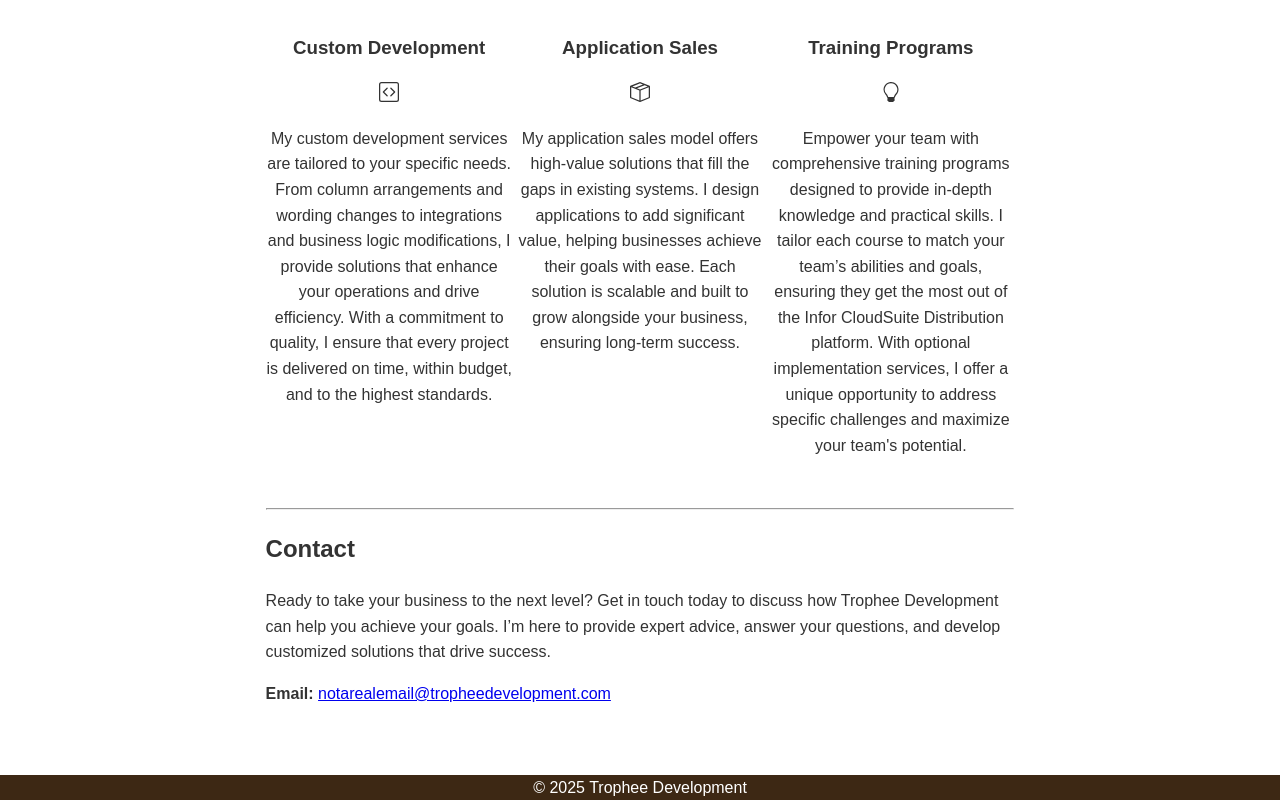
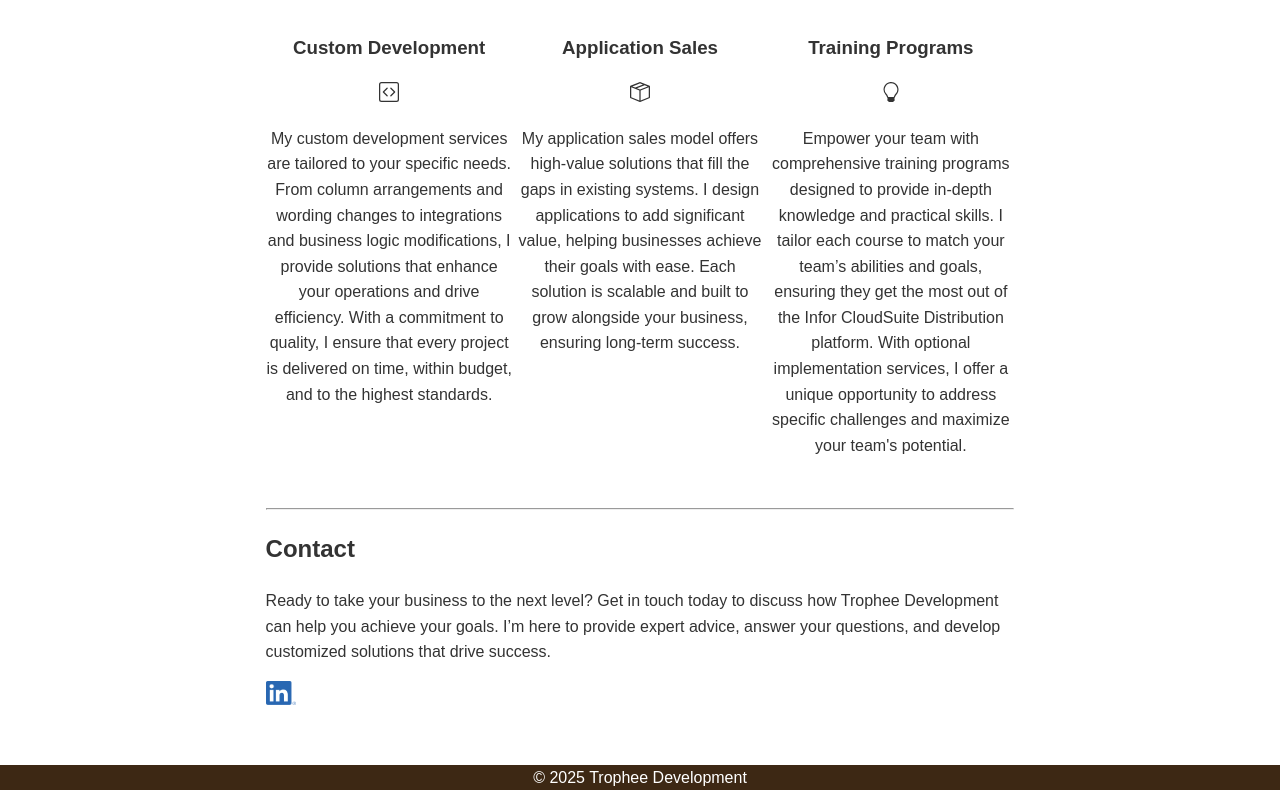
Before and after one commit to jphee/RoyalWorksWebsitePublic, a plain HTML site: page index.html in a window 1280 px wide. Shown: the part 1837-2637 px from the top of the page. Drawn offline with Linux system fonts and the light colour scheme.

Commit message:
Change to icon and contact

```diff
--- a/index.html
+++ b/index.html
@@ -5,7 +5,7 @@
     <meta charset="UTF-8">
     <meta name="viewport" content="width=device-width, initial-scale=1.0">
     <title>Trophee | ERP Development</title>
-    <link rel="icon" href="./icon2.svg" type="image/svg+xml">
+    <link rel="icon" href="./icon3.svg" type="image/svg+xml">
     <link rel="stylesheet" href="./style.css">
 </head>
 
@@ -90,7 +90,11 @@
             <!-- A Smarter Approach to Enhancements Section -->
             <div class="section" id="smarter">
                 <h2>A Smarter Approach to Enhancements</h2>
-                <p>Work with a true jack of all trades who streamlines your enhancement process, reducing costs and complexity. Instead of managing multiple consultants and developers—each with their own rates and communication gaps—you’ll work directly with me from start to finish. From gathering requirements to development and final delivery, I ensure a seamless process with clear communication, efficient execution, and a single, transparent rate.</p>
+                <p>Work with a true jack of all trades who streamlines your enhancement process, reducing costs and
+                    complexity. Instead of managing multiple consultants and developers—each with their own rates and
+                    communication gaps—you’ll work directly with me from start to finish. From gathering requirements to
+                    development and final delivery, I ensure a seamless process with clear communication, efficient
+                    execution, and a single, transparent rate.</p>
             </div>
 
             <br>
@@ -158,8 +162,9 @@
                 <p>Ready to take your business to the next level? Get in touch today to discuss how Trophee Development
                     can help you achieve your goals. I’m here to provide expert advice, answer your questions, and
                     develop customized solutions that drive success.</p>
-                <p><strong>Email:</strong> <a
-                        href="mailto:notarealemail@tropheedevelopment.com">notarealemail@tropheedevelopment.com</a></p>
+                <a href="https://www.linkedin.com/in/jackphee/" target="_blank" rel="noopener noreferrer">
+                    <img src="./LI-In-Bug.png" alt="LinkedIn profile" width="30" height="24">
+                </a>
             </div>
         </div>
     </main>
```
Also changed, not shown: LI-In-Bug.png (added), icon3.svg (added).
